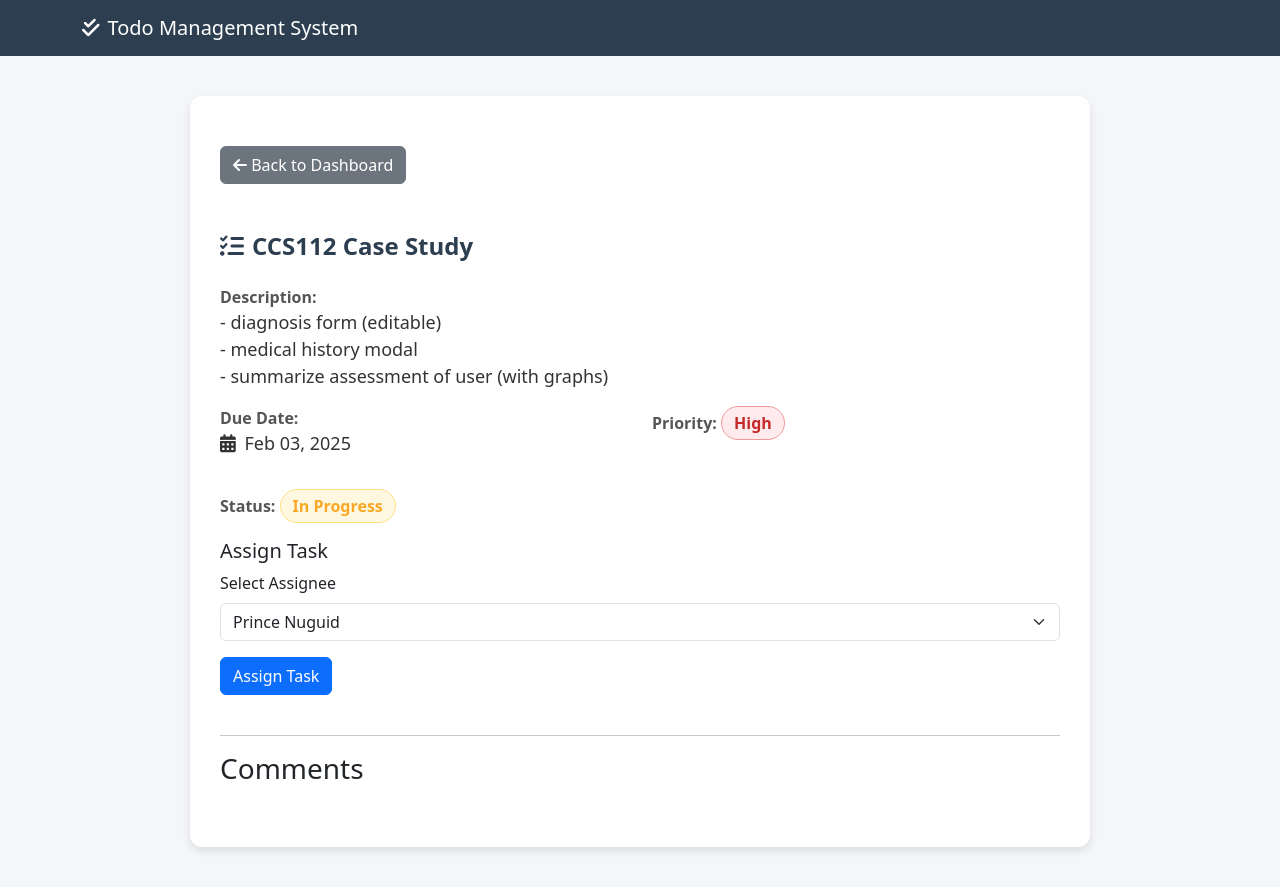
After one commit to Jeamko23590/Task-Management, a PHP site: page /ASDAS.PHP?id=1 in a window 1280 px wide. The commit adds this page. Run offline with PHP 8.4, Linux system fonts and the light colour scheme; data comes from the database, SQL or seed files in the repository; data that the repository does not hold is empty.

Commit message:
organized some features

```diff
--- /dev/null
+++ b/ASDAS.PHP
@@ -0,0 +1,215 @@
+<?php
+    include 'db_connect.php';
+
+    $id = $_GET['id'];
+    $query = "SELECT * FROM tasks WHERE id = $id";
+    $result = mysqli_query($conn, $query);
+    $task = mysqli_fetch_assoc($result);
+
+    // Fetch comments for the task
+    $comments_query = "SELECT * FROM comments WHERE task_id = $id ORDER BY created_at ASC";
+    $comments_result = mysqli_query($conn, $comments_query);
+
+    // Predetermined array of users
+    $users = [
+        ['id' => 1, 'name' => 'Obrey Monter'],
+        ['id' => 2, 'name' => 'Eden Nataya'],
+        ['id' => 3, 'name' => 'Aila Niala'],
+        ['id' => 4, 'name' => 'Niko Nositera'],
+        ['id' => 5, 'name' => 'Prince Nuguid']
+    ];
+
+    $notification = ''; // Initialize notification message
+
+    // If a form is submitted, update the task with the selected assignee
+    if ($_SERVER['REQUEST_METHOD'] === 'POST') {
+        $assignee_id = $_POST['assignee_id'];
+
+        // Update the task with the selected assignee
+        $update_query = "UPDATE tasks SET assignee_id = $assignee_id WHERE id = $id";
+        if (mysqli_query($conn, $update_query)) {
+            $notification = "<div class='alert alert-success mt-3'>Notification sent to " . $users[$assignee_id - 1]['name'] . ".</div>";
+        } else {
+            $notification = "<div class='alert alert-danger mt-3'>Error assigning task: " . mysqli_error($conn) . "</div>";
+        }
+    }
+?>
+
+<!DOCTYPE html>
+<html lang="en">
+<head>
+    <meta charset="UTF-8">
+    <meta name="viewport" content="width=device-width, initial-scale=1.0">
+    <title>View Task - Todo Management System</title>
+
+    <link href="https://cdn.jsdelivr.net/npm/bootstrap@5.3.0/dist/css/bootstrap.min.css" rel="stylesheet">
+    <link rel="stylesheet" href="https://cdnjs.cloudflare.com/ajax/libs/font-awesome/6.0.0/css/all.min.css">
+
+    <style>
+        body {
+            background-color: #f4f6f9;
+        }
+        .navbar {
+            background-color: #2c3e50;
+        }
+        .navbar-brand {
+            color: white !important;
+        }
+        .task-container {
+            max-width: 900px;
+            margin: 40px auto;
+            padding: 30px;
+            background: white;
+            border-radius: 12px;
+            box-shadow: 0 4px 8px rgba(0, 0, 0, 0.1);
+        }
+        .task-title {
+            font-size: 24px;
+            font-weight: bold;
+            color: #2c3e50;
+        }
+        .task-label {
+            font-weight: 600;
+            color: #555;
+            font-size: 16px;
+        }
+        .task-value {
+            font-size: 18px;
+            color: #333;
+        }
+        .badge {
+            font-size: 16px;
+            padding: 8px 12px;
+            border-radius: 20px;
+        }
+        .priority-high {
+            background-color: #ffebee;
+            color: #c62828;
+            border: 1px solid #ef9a9a;
+        }
+        .priority-medium {
+            background-color: #fff3e0;
+            color: #ef6c00;
+            border: 1px solid #ffcc80;
+        }
+        .priority-low {
+            background-color: #e8f5e9;
+            color: #2e7d32;
+            border: 1px solid #a5d6a7;
+        }
+        .status-todo {
+            background-color: #e3f2fd;
+            color: #1565c0;
+            border: 1px solid #90caf9;
+        }
+        .status-in-progress {
+            background-color: #fff8e1;
+            color: #f9a825;
+            border: 1px solid #ffe082;
+        }
+        .status-done {
+            background-color: #e8f5e9;
+            color: #2e7d32;
+            border: 1px solid #a5d6a7;
+        }
+        .back-btn {
+            margin-top: 20px;
+        }
+    </style>
+</head>
+<body>
+
+    <!-- Header -->
+    <nav class="navbar navbar-expand-lg navbar-dark">
+        <div class="container">
+            <a class="navbar-brand" href="index.php">
+                <i class="fas fa-check-double me-2"></i>Todo Management System
+            </a>
+        </div>
+    </nav>
+
+    <!-- View task container -->
+    <div class="container">
+        <div class="task-container">
+
+            <!-- Back button -->
+            <a href="index.php" class="btn btn-secondary back-btn">
+                <i class="fas fa-arrow-left"></i> Back to Dashboard
+            </a>
+            <br><br><br>
+
+            <!-- fetch title -->
+            <h2 class="task-title mb-4">
+                <i class="fas fa-tasks me-2"></i><?php echo htmlspecialchars($task['title']); ?>
+            </h2>
+
+            <!-- fetch description -->
+            <div class="mb-3">
+                <span class="task-label">Description:</span>
+                <p class="task-value"><?php echo nl2br(htmlspecialchars($task['description'])); ?></p>
+            </div>
+
+            <!-- due date, prio, and status -->
+            <div class="row">
+                <div class="col-md-6 mb-3">
+                    <span class="task-label">Due Date:</span>
+                    <p class="task-value"><i class="fas fa-calendar-alt me-1"></i>
+                        <?php echo date('M d, Y', strtotime($task['due_date'])); ?>
+                    </p>
+                </div>
+
+                <div class="col-md-6 mb-3">
+                    <span class="task-label">Priority:</span>
+                    <span class="badge priority-<?php echo strtolower($task['priority']); ?>">
+                        <?php echo $task['priority']; ?>
+                    </span>
+                </div>
+
+                <div class="col-md-6 mb-3">
+                    <span class="task-label">Status:</span>
+                    <span class="badge status-<?php echo str_replace('_', '-', $task['status']); ?>">
+                        <?php echo ucwords(str_replace('_', ' ', $task['status'])); ?>
+                    </span>
+                </div>
+            </div>
+
+            <!-- Task Assignee Form -->
+            <h5>Assign Task</h5>
+            <form action="" method="POST">
+                <div class="mb-3">
+                    <label for="assignee" class="form-label">Select Assignee</label>
+                    <select class="form-select" id="assignee" name="assignee_id">
+                        <option value="">Select Assignee</option>
+                        <?php foreach ($users as $user): ?>
+                            <option value="<?php echo $user['id']; ?>" <?php echo $user['id'] == $task['assignee_id'] ? 'selected' : ''; ?>>
+                                <?php echo $user['name']; ?>
+                            </option>
+                        <?php endforeach; ?>
+                    </select>
+                </div>
+                <button type="submit" class="btn btn-primary">Assign Task</button>
+            </form>
+            <?php echo $notification; ?> <!-- Display notification here -->
+
+            <!-- Comments Section -->
+            <br><hr>
+            <h3>Comments</h3><br>
+            <div id="comments-section">
+                <?php while ($comment = mysqli_fetch_assoc($comments_result)): ?>
+                    <div class="comment border p-2 mb-2">
+                        <p><?php echo nl2br(htmlspecialchars($comment['comment'])); ?></p>
+                        <div class="d-flex justify-content-end align-items-center">
+                            <small class="text-muted me-3">Posted on <?php echo date('M d, Y h:i A', strtotime($comment['created_at'])); ?></small>
+                            <a href="edit_comment.php?id=<?php echo $comment['id']; ?>" class="btn btn-warning btn-sm me-2">Edit</a>
+                            <a href="delete_comment.php?id=<?php echo $comment['id']; ?>" class="btn btn-danger btn-sm">Delete</a>
+                        </div>
+                    </div>
+                <?php endwhile; ?>
+            </div>
+
+        </div>
+    </div>
+
+    <script src="https://cdn.jsdelivr.net/npm/bootstrap@5.3.0/dist/js/bootstrap.bundle.min.js"></script>
+</body>
+</html>
--- a/process_comment.php
+++ b/process_comment.php
@@ -5,7 +5,7 @@ session_start();
 if ($_SERVER['REQUEST_METHOD'] == 'POST') {
     $task_id = intval($_POST['task_id']);
     $comment = mysqli_real_escape_string($conn, $_POST['comment']);
-    $user_id = 1; // Replace with actual user ID from session or authentication system
+    $user_id = 1; // For now, we'll use a fixed user ID
 
     $query = "INSERT INTO comments (task_id, comment, user_id) VALUES ('$task_id', '$comment', '$user_id')";
 
```
Also changed, not shown: edit_comment.php (+20 -3 lines), edit_task.php (+8 -7 lines), view_task.php (+48 -33 lines).
